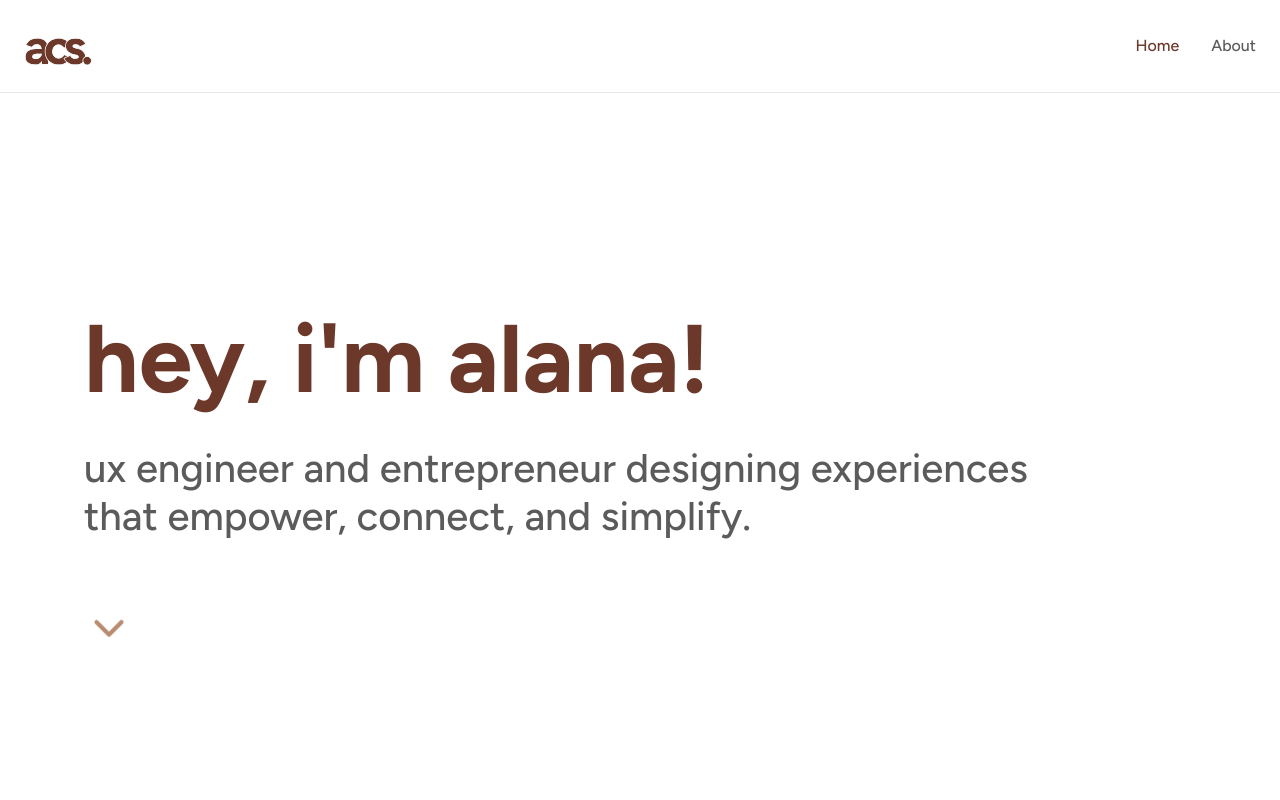
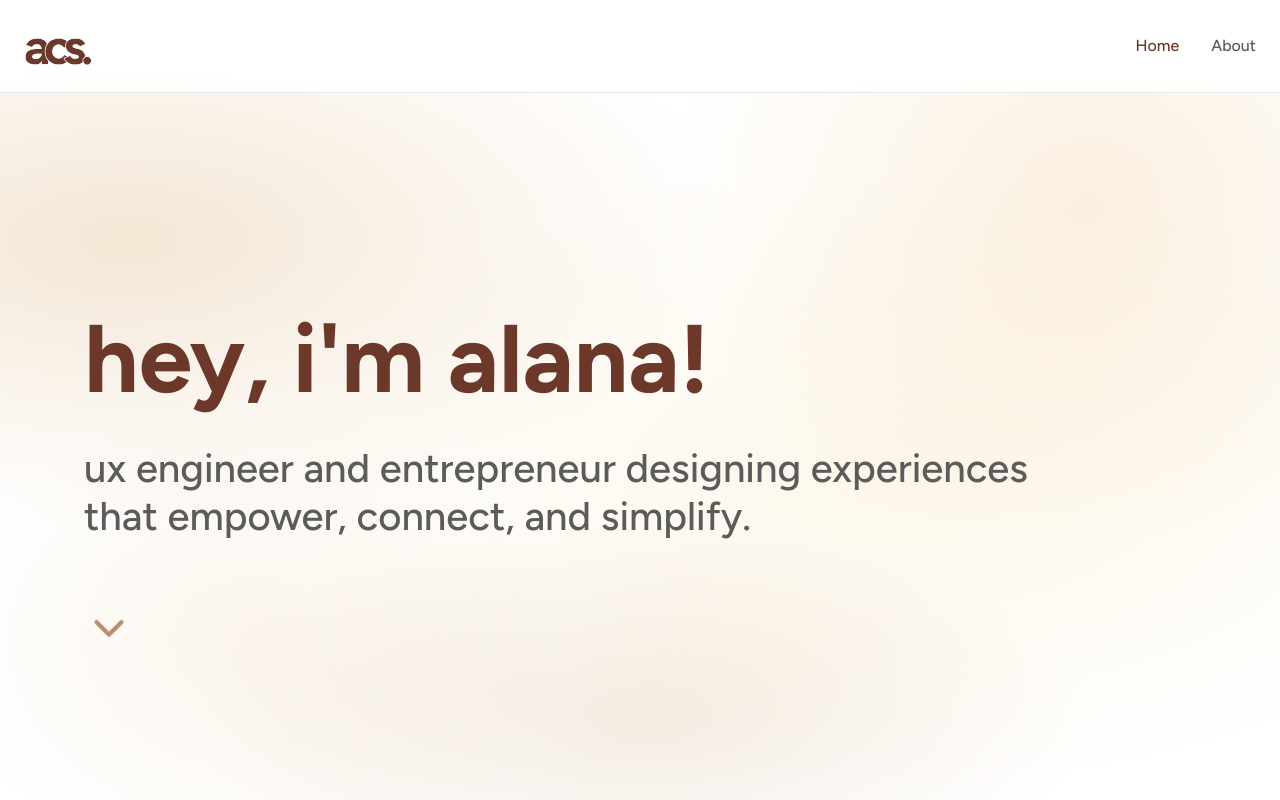
Before and after one commit to alana-stull/portfolio, a React (Vite) app: page / in a window 1280 px wide. Shown: the top 800 px of the page. Built offline with nearby package versions, Linux system fonts and the light colour scheme.

Commit message:
feat: add ambient mesh gradient to hero section
Use radial and linear gradients for warm tones and smooth transitions.

Co-authored-by: alana stull <107590966+alana-stull@users.noreply.github.com>

```diff
--- a/src/pages/Home.tsx
+++ b/src/pages/Home.tsx
@@ -122,8 +122,22 @@ export function Home() {
   return (
     <div>
       {/* Hero Section (omitted for brevity) */}
-      <section className="min-h-[100vh] flex items-center justify-center relative">
-        <div className="max-w-7xl mx-auto px-6 w-full">
+      <section className="min-h-[100vh] flex items-center justify-center relative overflow-hidden">
+        {/* Ambient mesh gradient background */}
+        <div
+          className="absolute inset-0 pointer-events-none"
+          style={{
+            background: `
+              radial-gradient(ellipse 80% 60% at 10% 20%, rgba(210, 160, 90, 0.25) 0%, transparent 60%),
+              radial-gradient(ellipse 60% 80% at 85% 15%, rgba(232, 180, 100, 0.2) 0%, transparent 55%),
+              radial-gradient(ellipse 70% 50% at 50% 80%, rgba(180, 130, 70, 0.15) 0%, transparent 50%),
+              radial-gradient(ellipse 90% 70% at 70% 50%, rgba(245, 210, 140, 0.18) 0%, transparent 55%),
+              radial-gradient(ellipse 50% 60% at 20% 70%, rgba(220, 170, 100, 0.12) 0%, transparent 50%),
+              linear-gradient(180deg, rgba(255,255,255,0) 70%, rgba(255,255,255,1) 100%)
+            `,
+          }}
+        />
+        <div className="max-w-7xl mx-auto px-6 w-full relative z-10">
           <div className="max-w-5xl" style={{ paddingLeft: '60px' }}>
             <h1 className="mb-8" style={{
               fontSize: 'clamp(3rem, 8vw, 6rem)',
```
